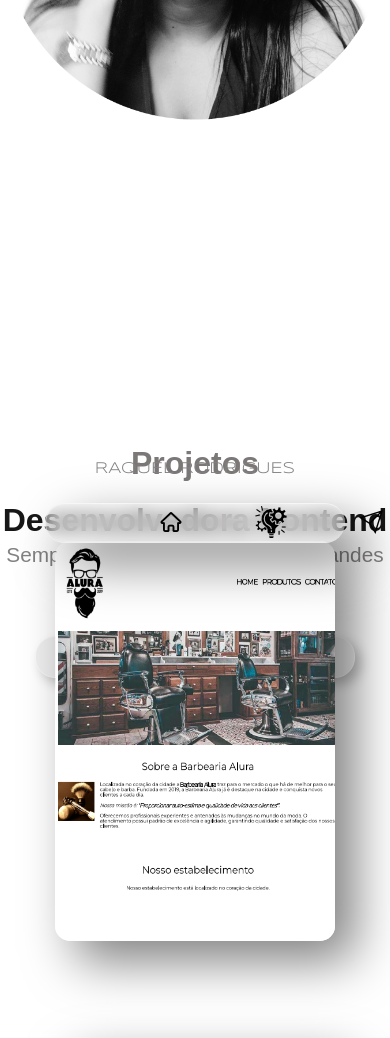
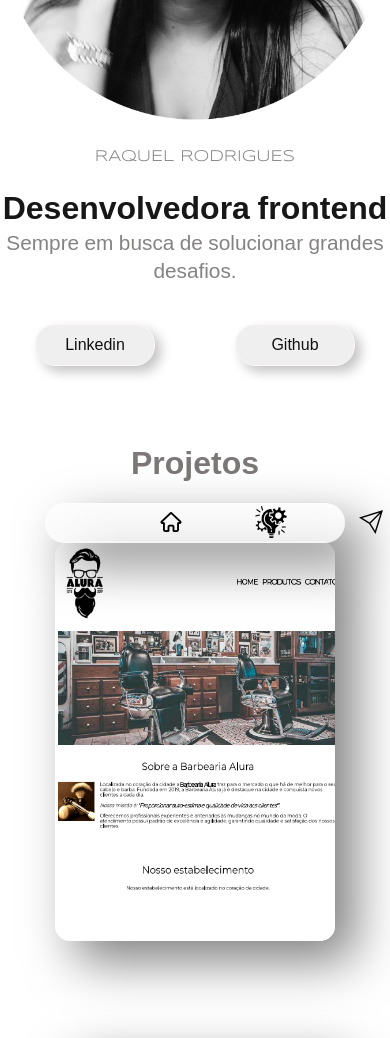
Before and after one commit to raquel-rodriguess/Meu-Portifolio, a plain HTML site: page index.html in a window 390 px wide. Shown: the part 300-1338 px from the top of the page. Drawn offline with nearby package versions, Linux system fonts and the light colour scheme; a web font is replaced by a local one.

Commit message:
Ajustando borda do home

```diff
--- a/estilo.css
+++ b/estilo.css
@@ -723,15 +723,8 @@ nav{
 
 }
 */
-@media screen and (max-width:1200px) {
 
-    .container {
-        display: flex;
-        width: 100%;
-        height: 100%;
-        flex-direction: row;
-    }
-}
+
 @media screen and (max-width:700px) {
     *{
         margin: 0;
@@ -772,9 +765,10 @@ nav{
 
     }
     .nome-profissao-botoes{
-        margin-top: 20%;
         width: 100%;
         margin: 0;
+        margin-top: 110%;
+
     }
     main{
         margin-bottom: 77%;
@@ -783,7 +777,7 @@ nav{
     .nome{
         width: 100%;
         font:  100% 'Syncopate', sans-serif;
-        margin-top: 190%;
+
 
     }
     .profissao{
@@ -932,3 +926,13 @@ nav{
     }
 
 }
+@media screen and (max-width:1100px) {
+
+    .container {
+        display: flex;
+        width: 100%;
+        height: 100%;
+        flex-direction: row;
+    }
+
+}
```
